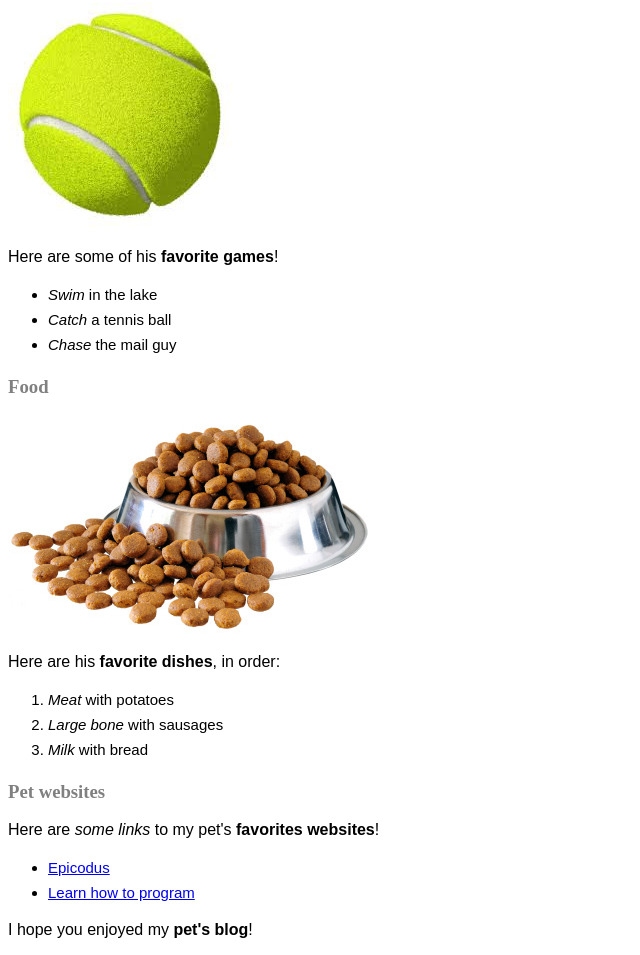
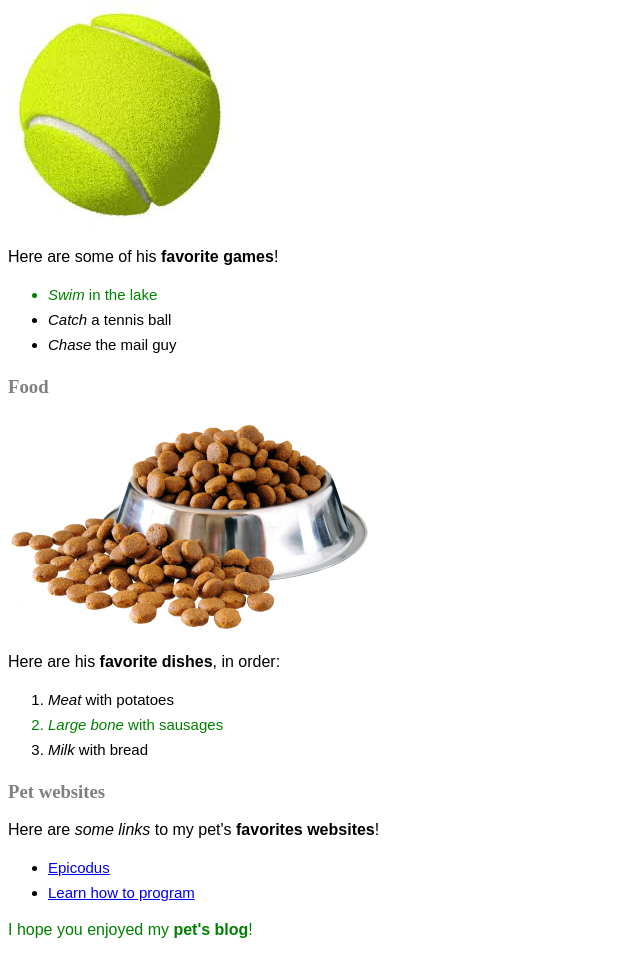
Before and after one commit to luigineto/intro-pet-blog-webpage, a plain HTML site: page index.html in a window 1280 px wide. Shown: the part 790-1745 px from the top of the page, without its empty margins (0-640 px from the left). Drawn offline with Linux system fonts and the light colour scheme.

Commit message:
add CSS classes

```diff
--- a/css/stylesheet.css
+++ b/css/stylesheet.css
@@ -33,3 +33,7 @@ ol {
   font-family: fantasy;
   line-height: 25px;
 }
+
+.flash {
+  color: green;
+}
--- a/index.html
+++ b/index.html
@@ -13,7 +13,7 @@
     <img src="img/tennis_ball.jpeg" alt="A photo of a tennis ball.">
     <p>Here are some of his <strong>favorite games</strong>!</p>
     <ul>
-      <li><em>Swim</em> in the lake</li>
+      <li class="flash"><em>Swim</em> in the lake</li>
       <li><em>Catch</em> a tennis ball</li>
       <li><em>Chase</em> the mail guy</li>
     </ul>
@@ -23,7 +23,7 @@
     <p>Here are his <strong>favorite dishes</strong>, in order:</p>
     <ol>
       <li><em>Meat</em> with potatoes</li>
-      <li><em>Large bone</em> with sausages</li>
+      <li class="flash"><em>Large bone</em> with sausages</li>
       <li><em>Milk</em> with bread</li>
     </ol>
 
@@ -42,6 +42,6 @@
       </li>
     </ul>
 
-    <p>I hope you enjoyed my <strong>pet's blog</strong>!</p>
+    <p class="flash">I hope you enjoyed my <strong>pet's blog</strong>!</p>
   </body>
 </html>
```
